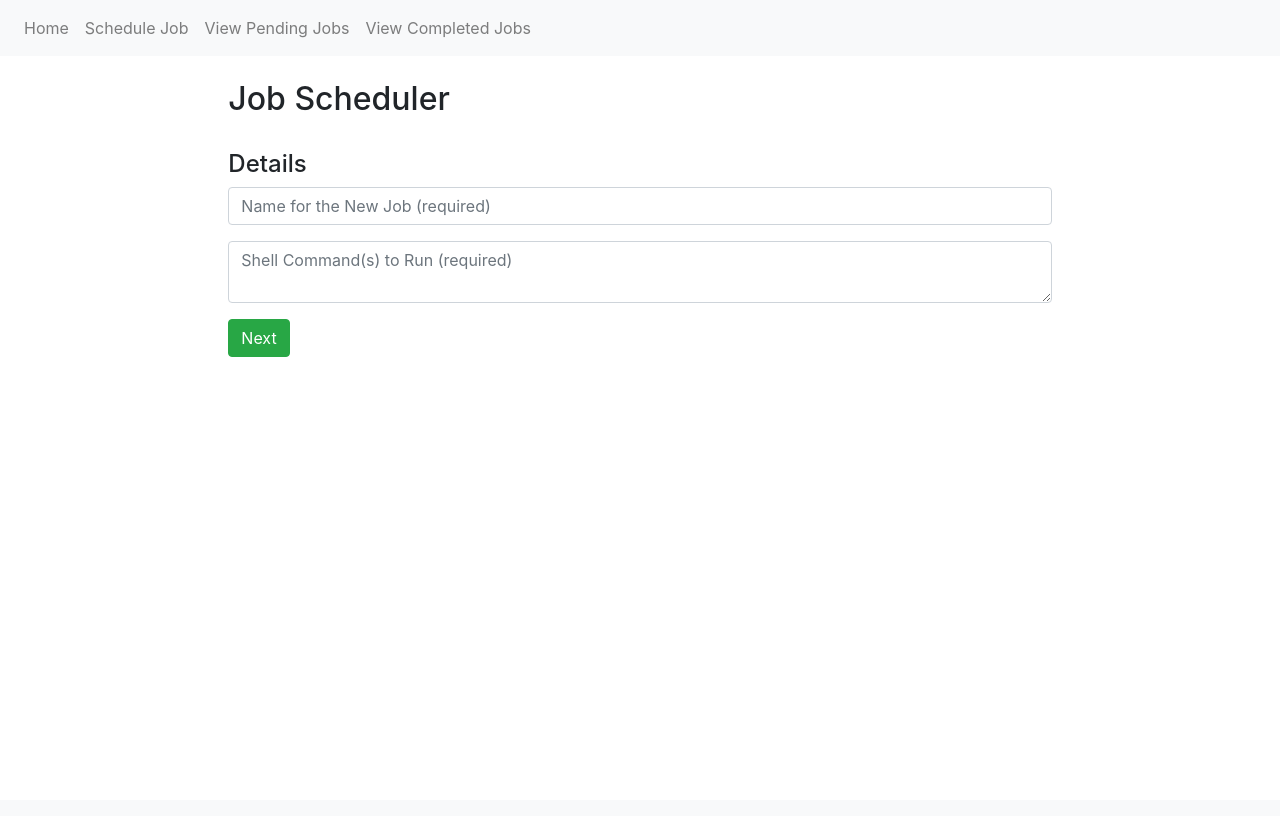
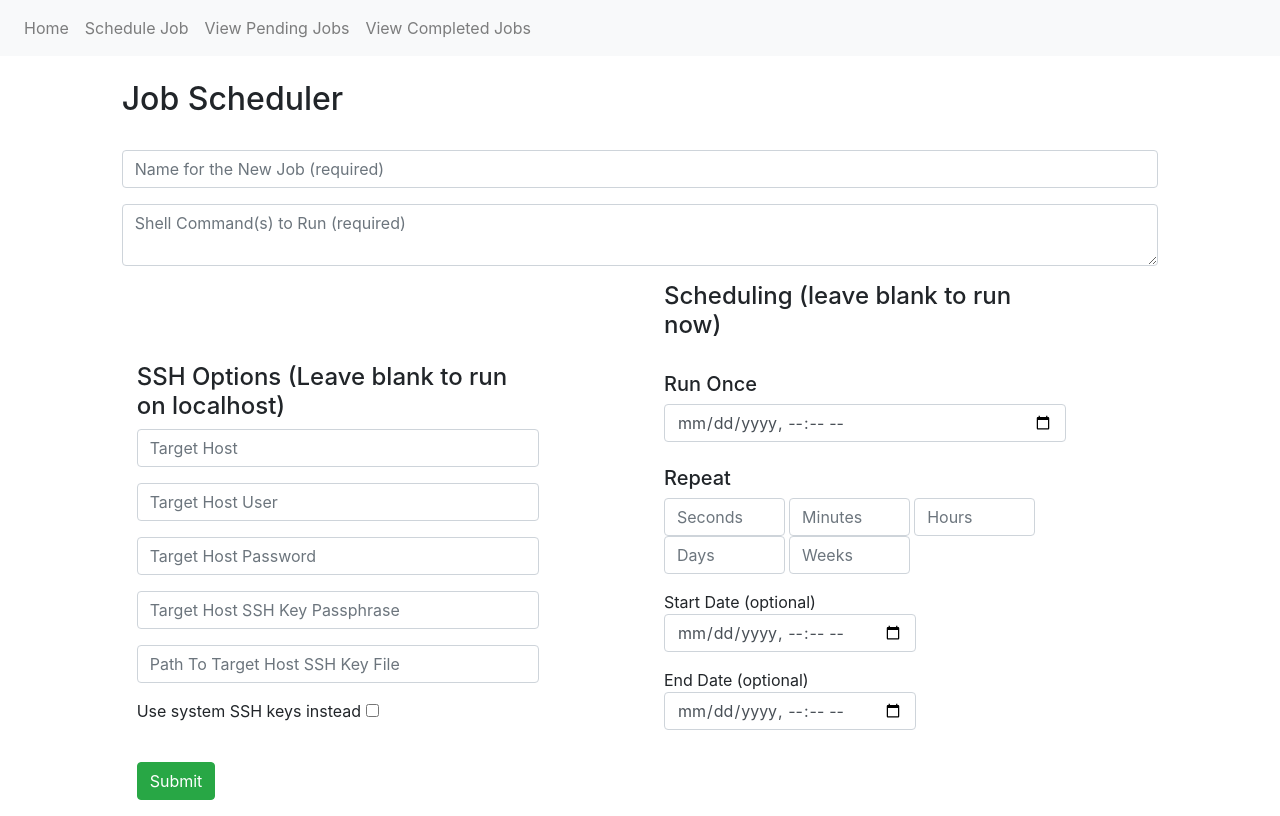
Before and after one commit to Ara225/super-simple-flask-scheduler, a Flask app: page /addjob in a window 1280 px wide. Before the commit the page ends 357 px from the top, so only its background shows below. Run offline with Flask 2, Linux system fonts and the light colour scheme; some libraries are stand-ins or nearby versions.

Commit message:
0.1.3 Significant frontend changes

```diff
--- a/app.py
+++ b/app.py
@@ -47,7 +47,8 @@ def index():
     Main page
     :returns: rendered template MainPageTemplate.html
     '''
-    return render_template('MainPageTemplate.html')
+    jobs = json.loads(get_jobs().get_data().decode('utf-8'))
+    return render_template('MainPageTemplate.html', JobResultsList=JobResultsList, PendingJobs=jobs, shouldShowHeader=False)
 
 def addJob():
     '''
@@ -80,12 +81,16 @@ def addJob():
                         #### Fallback - run job now
                         if not success:
                             runJobNow(jobType, request, scheduler, JobResultsList, client)
+            # If the target host field is completed
             elif form.validate() and request.form.get('targetHost', '') != '':
+                # Target host user
                 if request.form.get('targetHostUser', '') == '':
                     flash('Error: Target host user not provided')
+                # If none of the password/credential fields is completed
                 elif request.form.get('targetHostPassword', '') == '' and request.form.get('targetHostSSHKey', '') == '' and request.form.get('shouldUseExistingSSHKey', '') == '':
                     flash('Error: Neither password or SSH key provided')
                 else:
+                    # Instigate the client object to do SSH
                     client = Client(request)
                     if client.test_connection() != False:
                         jobType = 'Remote'
@@ -116,14 +121,14 @@ def getJobs():
 
     jobs = json.loads(get_jobs().get_data().decode('utf-8'))
 
-    return render_template('ViewJobsPageTemplate.html', jobs=jobs)
+    return render_template('ViewJobsPageTemplate.html', jobs=jobs, shouldShowHeader=True)
 
 def getJobsResults():
     '''
     Render job results nicely
     :returns: rendered template JobsResultPageTemplate.html
     '''
-    return render_template('JobsResultPageTemplate.html', jobs=JobResultsList, wasCleaned=wasCleaned)
+    return render_template('JobsResultPageTemplate.html', jobs=JobResultsList, wasCleaned=wasCleaned, shouldShowHeader=True)
 
 def CleanupJob():
     '''
--- a/static/extra-styles.css
+++ b/static/extra-styles.css
@@ -1,4 +1,4 @@
 .intervalField {
-    max-width: 19% !important;
+    max-width: 30% !important;
     display: inline-block !important;
 }
--- a/templates/AddJobPageTemplate.html
+++ b/templates/AddJobPageTemplate.html
@@ -1,4 +1,5 @@
 <!DOCTYPE html>
+<html>
     <head>
         <title>Flask Job Scheduler</title>
     </head>
@@ -8,7 +9,7 @@
         <link rel="stylesheet" media="screen" href="static/bootstrap.min.css">
         <!-- A extra style because bootstrap doesn't have anything quite right for the interval fields -->
         <link rel="stylesheet" media="screen" href="static/extra-styles.css">
-    <script type="text/javascript" src="static/extra-scripts.js?ver=18"></script>
+        <script type="text/javascript" src="static/extra-scripts.js?ver=2"></script>
         <meta name="viewport" content="width=device-width, initial-scale=1.0">
         <nav class="navbar navbar-expand-lg navbar-light bg-light">
             <div class="navbar-nav">
@@ -18,7 +19,7 @@
                 <a class="nav-item nav-link" href="/getjobsresults">View Completed Jobs</a>
             </div>
         </nav>
-    <div class="container-lg col-8">
+        <div class="container col-10">
             <!-- Alert area -->
             {% with messages = get_flashed_messages(with_categories=true) %}
                 {% if messages %}
@@ -43,41 +44,51 @@
             <br>
             <form action="" method="post" role="form">
                 <div class="form-group" id="Group1">
-                <h4>Details</h4>
-                <!-- Field for name or ID of the new job  -->
-                <input type="text" class="form-control form-group" id="jobId" name="jobId" placeholder="Name for the New Job (required)">
-                <textarea class="form-control form-group" id="command" name="command" placeholder="Shell Command(s) to Run (required)"></textarea>
-                <button type="button" onclick="confirmAllFieldsCompleted(1, 'Group1')" class="btn btn-success">Next</button>
+                    <input type="text" class="form-control form-group" id="jobId" name="jobId"
+                        placeholder="Name for the New Job (required)">
+                    <textarea class="form-control form-group" id="command" name="command"
+                        placeholder="Shell Command(s) to Run (required)"></textarea>
+                </div>
+                <div class="form-group col-5" id="Group2" style="display: inline-block;">
+                    <br>
+                    <h4>SSH Options (Leave blank to run on localhost)</h4>
+                    <input type="text" class="form-control form-group" id="targetHost" name="targetHost"
+                        placeholder="Target Host">
+                    <input type="text" class="form-control form-group" id="targetHostUser" name="targetHostUser"
+                        placeholder="Target Host User">
+                    <input type="password" class="form-control form-group needed" id="targetHostPassword"
+                        name="targetHostPassword" placeholder="Target Host Password">
+                    <input type="password" class="form-control form-group" id="targetHostPassphrase"
+                        name="targetHostPassphrase" placeholder="Target Host SSH Key Passphrase">
+                    <input type="text" class="form-control form-group needed" id="targetHostSSHKey" name="targetHostSSHKey"
+                        placeholder="Path To Target Host SSH Key File">
+                    <label for="shouldUseExistingSSHKey">Use system SSH keys instead</label>
+                    <input type="checkbox" class="form-group needed" id="shouldUseExistingSSHKey"
+                        name="shouldUseExistingSSHKey">
                     <br>
                 </div>
-            <div class="form-group" id="Group2" hidden>
-                <h4>SSH Options (Leave blank to run on localhost)</h4>
-                <input type="text" class="form-control form-group" id="targetHost" name="targetHost" placeholder="Target Host">
-                <input type="text" class="form-control form-group" id="targetHostUser" name="targetHostUser" placeholder="Target Host User">
-                <input type="password" class="form-control form-group needed" id="targetHostPassword" name="targetHostPassword" placeholder="Target Host Password">
-                <h5>SSH Key Options</h5>
-                <input type="password" class="form-control form-group" id="targetHostPassphrase" name="targetHostPassphrase" placeholder="Target Host SSH Key Passphrase">
-                <input type="text" class="form-control form-group needed" id="targetHostSSHKey" name="targetHostSSHKey" placeholder="Path To Target Host SSH Key File">
-                <label for="shouldUseExistingSSHKey">Look for existing SSH key</label>
-                <input type="checkbox" class="form-group needed" id="shouldUseExistingSSHKey" name="shouldUseExistingSSHKey">
+                <div class="form-group col-1" style="display: inline-block;">
+                </div>
+                <div class="form-group col-5" id="Group3" style="display: inline-block;">
+                    <!-- Setup for one-off jobs, APScheduler trigger type for these is date -->
+                    <h4>Scheduling (leave blank to run now)</h4>
                     <br>
-                <button type="button" onclick="confirmFieldsCompleted(2, 'needed', ['targetHost', 'targetHostUser'])" class="btn btn-success">Next</button>
-            </div>
-            <div class="form-group" id="Group3" hidden>
-                <!-- Setup for one-off jobs, APScheduler trigger type for these is date -->
-                <h4>Scheduling Options</h4>
+                    <!-- Setup for repeating jobs, APScheduler trigger type for these is interval -->
                     <div class="form-group">
                         <h5>Run Once</h5>
                         <input type="datetime-local" class="form-control" id="DateTimeField" name="DateTimeField">
-                </div>
-                <!-- Setup for repeating jobs, APScheduler trigger type for these is interval -->
-                <div class="form-group">
+                        <br>
                         <h5>Repeat</h5>
-                    <input class="form-control intervalField" id="Seconds" name="Seconds" placeholder="Seconds" pattern='[0-5]{0,1}[0-9]{0,1}' title="Valid Seconds Amount">
-                    <input class="form-control intervalField" id="Minutes" name="Minutes" placeholder="Minutes" pattern='[0-5]{0,1}[0-9]{0,1}' title="Valid Minutes Amount">
-                    <input class="form-control intervalField" id="Hours" name="Hours" placeholder="Hours" pattern='[0-5]{0,1}[0-9]{0,1}' title="Valid Hours Amount">
-                    <input class="form-control intervalField" id="Days" name="Days" placeholder="Days" pattern='[0-9]*' title="Valid Days Amount">
-                    <input class="form-control intervalField" id="Weeks" name="Weeks" placeholder="Weeks" pattern='[0-9]*' title="Valid Weeks Amount">
+                        <input class="form-control intervalField" id="Seconds" name="Seconds" placeholder="Seconds"
+                            pattern='[0-5]{0,1}[0-9]{0,1}' title="Valid Seconds Amount">
+                        <input class="form-control intervalField" id="Minutes" name="Minutes" placeholder="Minutes"
+                            pattern='[0-5]{0,1}[0-9]{0,1}' title="Valid Minutes Amount">
+                        <input class="form-control intervalField" id="Hours" name="Hours" placeholder="Hours"
+                            pattern='[0-5]{0,1}[0-9]{0,1}' title="Valid Hours Amount">
+                        <input class="form-control intervalField" id="Days" name="Days" placeholder="Days" pattern='[0-9]*'
+                            title="Valid Days Amount">
+                        <input class="form-control intervalField" id="Weeks" name="Weeks" placeholder="Weeks"
+                            pattern='[0-9]*' title="Valid Weeks Amount">
                     </div>
                     <!-- Start Date - when scheduler should start -->
                     <div class="form-group" style="display: inline-block;">
@@ -89,11 +100,11 @@
                         End Date (optional) &nbsp; &nbsp;
                         <input type="datetime-local" class="form-control" id="endDateTimeField" name="endDateTimeField">
                     </div>
+                </div>
                 <!-- Submit button -->
-                <div class="form-group">
-                    <button type="submit" class="btn btn-success" id="formSubmit" disabled>Submit</button>
-                    <br>
-                </div>
+                <div class="form-group col-8">
+                    <button type="submit" class="btn btn-success" id="formSubmit">Submit</button>
+
                 </div>
             </form>
         </div>
```
Also changed, not shown: SSHclient.py (+4 -6 lines), static/extra-scripts.js (+6 -63 lines), templates/JobsResultPageTemplate.html (+11 -8 lines), templates/MainPageTemplate.html (+30 -4 lines), templates/ViewJobsPageTemplate.html (+8 -4 lines), README.md, changelog.md. Lines whose indentation alone changed are shown as unchanged.
